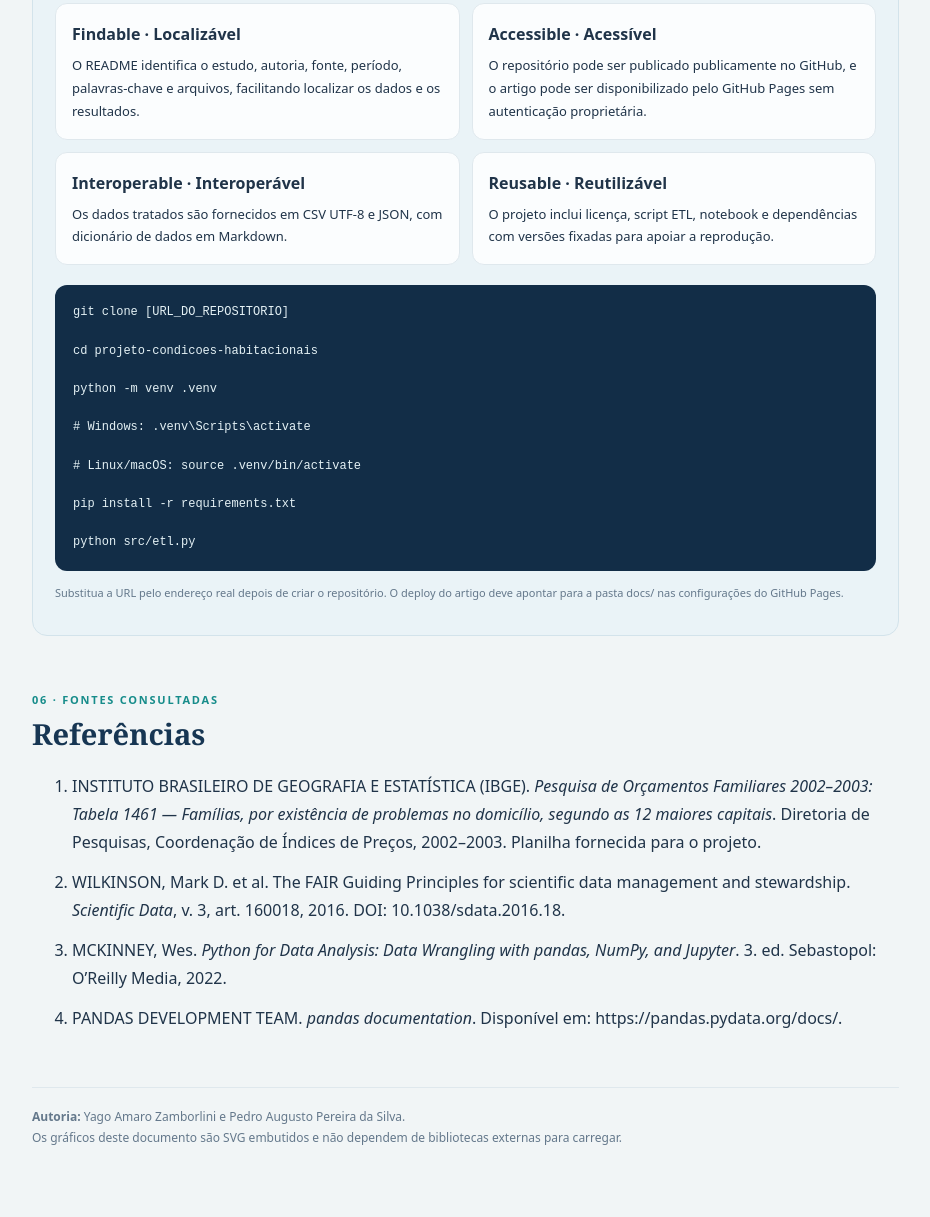
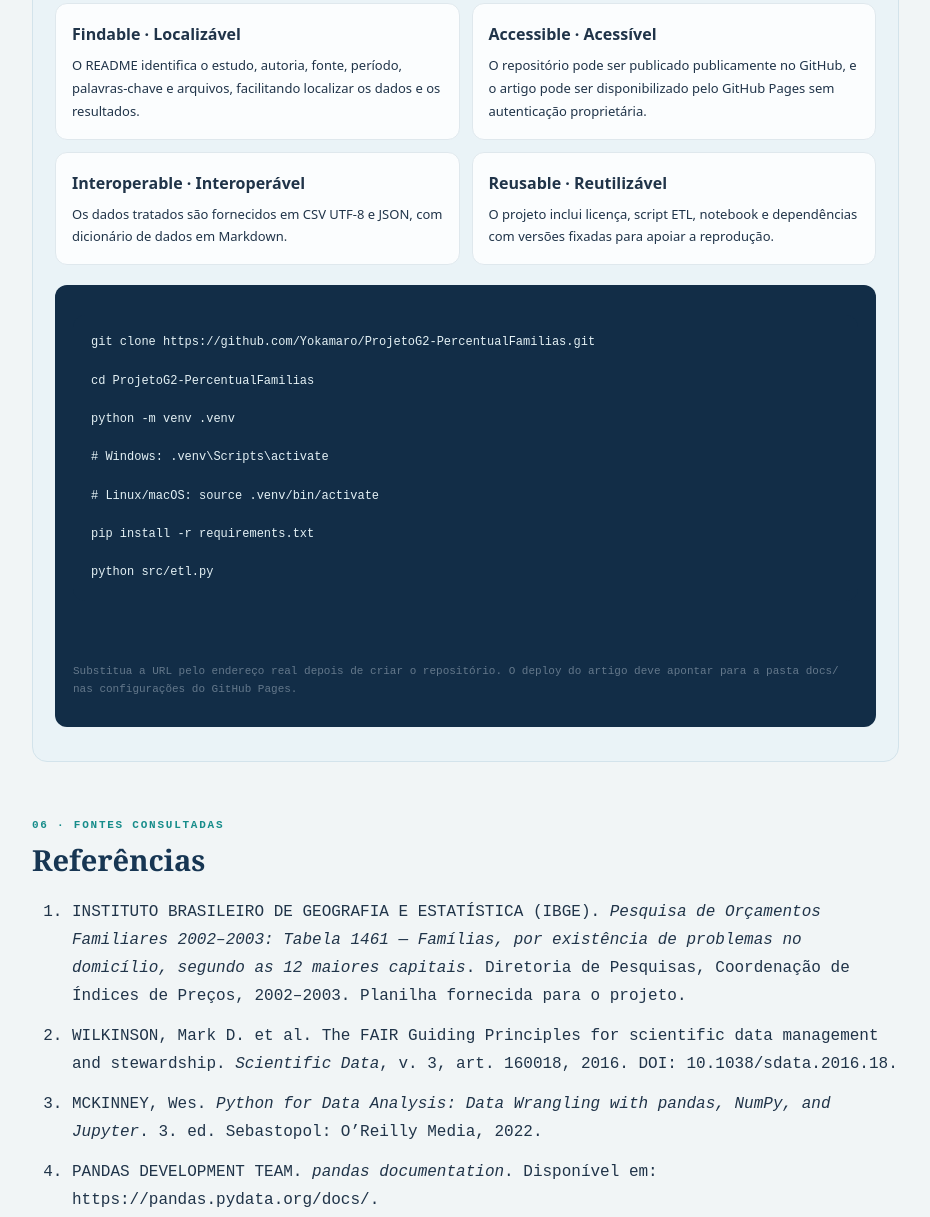
Before and after one commit to Yokamaro/ProjetoG2-PercentualFamilias, a plain HTML site: page projeto_condicoes_habitacionais/docs/index.html in a window 1280 px wide. Shown: the part 6549-7766 px from the top of the page, without its empty margins (297-1227 px from the left). Drawn offline with Linux system fonts and the light colour scheme.

Commit message:
atualizado

```diff
--- a/projeto_condicoes_habitacionais/docs/index.html
+++ b/projeto_condicoes_habitacionais/docs/index.html
@@ -254,9 +254,9 @@ print(df[["capital", "media_simples"]])</code></pre>
 
 <div class="fair-item"><b>Reusable · Reutilizável</b><p>O projeto inclui licença, script ETL, notebook e dependências com versões fixadas para apoiar a reprodução.</p></div>
 
-</div><pre><code>git clone [URL_DO_REPOSITORIO]
+</div><pre><code><pre><code>git clone https://github.com/Yokamaro/ProjetoG2-PercentualFamilias.git
 
-cd projeto-condicoes-habitacionais
+cd ProjetoG2-PercentualFamilias
 
 python -m venv .venv
 
```
